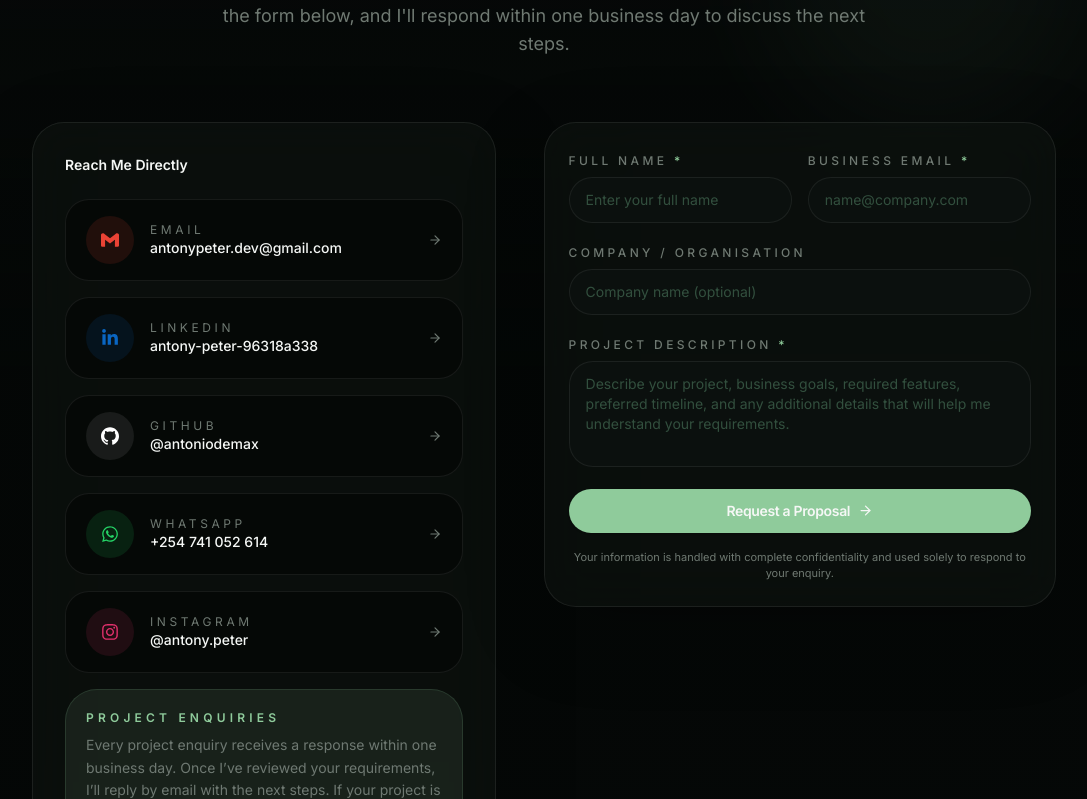
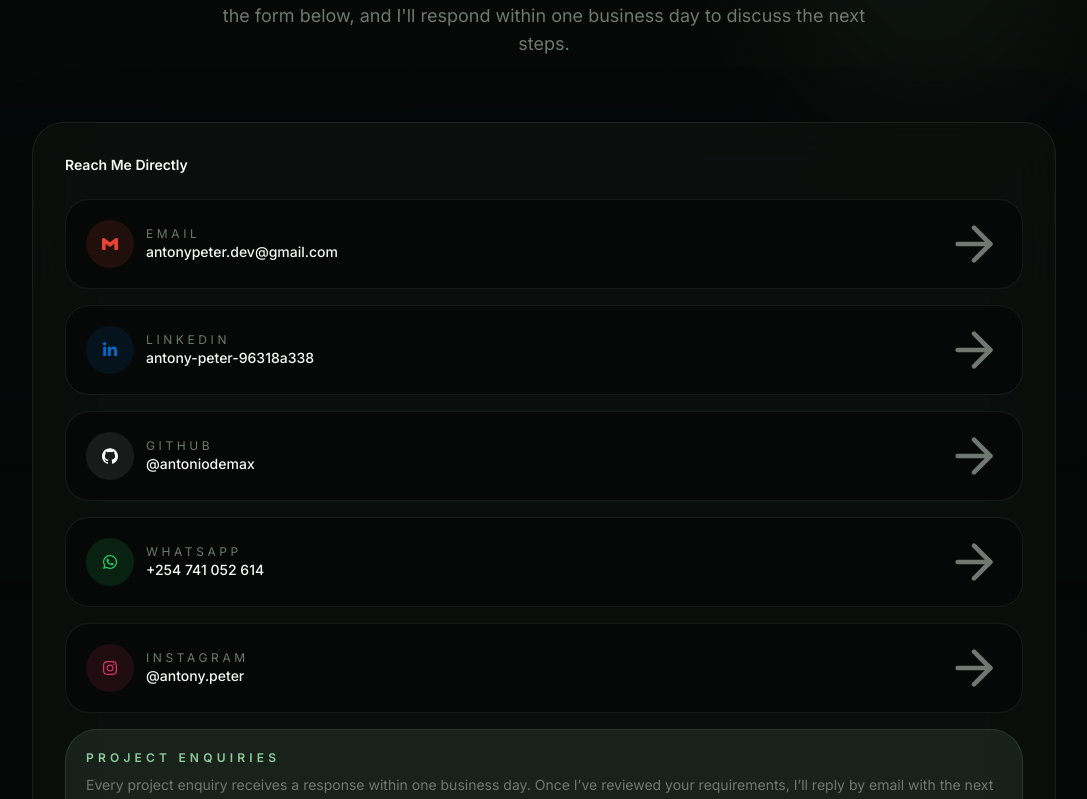
Before and after one commit to antoniodemax/antony, a React (Vite) app: page / in a window 1280 px wide. Shown: the part 10181-10980 px from the top of the page, without its empty margins (96-1183 px from the left). Built offline with nearby package versions, Linux system fonts and the light colour scheme.

Commit message:
made the contact section mobile responsive

```diff
--- a/src/components/sections/Contact.tsx
+++ b/src/components/sections/Contact.tsx
@@ -106,13 +106,13 @@ export default function Contact() {
           />
         </div>
 
-        <div className="grid gap-12 lg:grid-cols-[0.95fr_1.05fr] items-start max-w-5xl mx-auto">
+        <div className="gap-6 lg:gap-12 grid-cols-1 lg:grid-cols-[0.95fr_1.05fr] items-start max-w-5xl mx-auto">
           <motion.div
             initial={{ opacity: 0, x: -24 }}
             whileInView={{ opacity: 1, x: 0 }}
             viewport={{ once: true, margin: '-40px' }}
             transition={{ duration: 0.7, ease: 'easeOut' }}
-            className="space-y-4 rounded-[2rem] glass-surface p-8"
+            className="space-y-4 rounded-[2rem] glass-surface p-6 sm:p-8"
           >
             <p className="text-sm font-semibold text-white mb-6">Reach Me Directly</p>
             {channels.map(({ icon: Icon, label, value, href, color, bg }, i) => (
@@ -126,23 +126,22 @@ export default function Contact() {
                 viewport={{ once: true }}
                 transition={{ delay: i * 0.1 }}
                 whileHover={{ x: 4 }}
-                className="group flex items-center gap-4 rounded-3xl border border-white/10 bg-bg/80 px-5 py-4 text-white transition-all duration-200 hover:border-accent/20 hover:bg-white/10"
+                className="group flex items-center gap-3 rounded-3xl border border-white/10 bg-bg/80 px-4 sm:px-5 py-3 sm:py-4 text-white transition-all duration-200 hover:border-accent/20 hover:bg-white/10"
               >
-                <div className="flex h-12 w-12 items-center justify-center rounded-3xl" style={{ background: bg }}>
-                  <Icon size={18} style={{ color }} />
+                <div className="flex h-10 w-10 sm:h-12 sm:w-12 items-center justify-center rounded-3xl" style={{ background: bg }}>
+                  <Icon size={16} className="sm:size-18" style={{ color }} />
                 </div>
                 <div className="flex-1">
                   <p className="text-xs uppercase tracking-[0.3em] text-muted/70">{label}</p>
                   <p className="text-sm font-medium text-white">{value}</p>
                 </div>
                 <ArrowRight
-                  size={14}
-                  className="text-muted transition-colors duration-200 group-hover:text-white"
+                  size={12} className="sm:size-14 text-muted transition-colors duration-200 group-hover:text-white"
                 />
               </motion.a>
             ))}
 
-            <div className="rounded-[2rem] border border-accent/15 bg-accent/10 p-5">
+            <div className="rounded-[2rem] border border-accent/15 bg-accent/10 p-4 sm:p-5">
               <p className="text-xs uppercase tracking-[0.35em] text-accent font-semibold mb-2">Project Enquiries</p>
               <p className="text-sm text-muted leading-relaxed">
                 Every project enquiry receives a response within one business day. Once I’ve reviewed your requirements, I’ll reply by email with the next steps. If your project is a good fit, we’ll schedule a discovery call to discuss goals, timeline, budget, and scope before preparing a detailed proposal.
```
Also changed, not shown: 1 other file (tests, documents, lock files or other folders).
